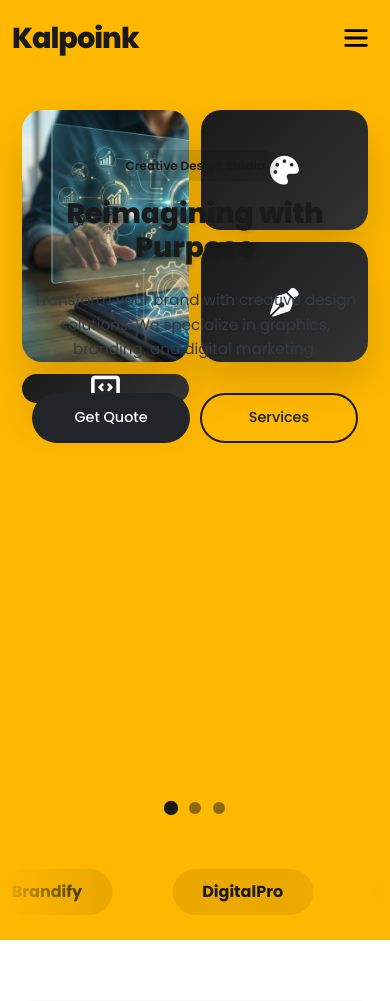
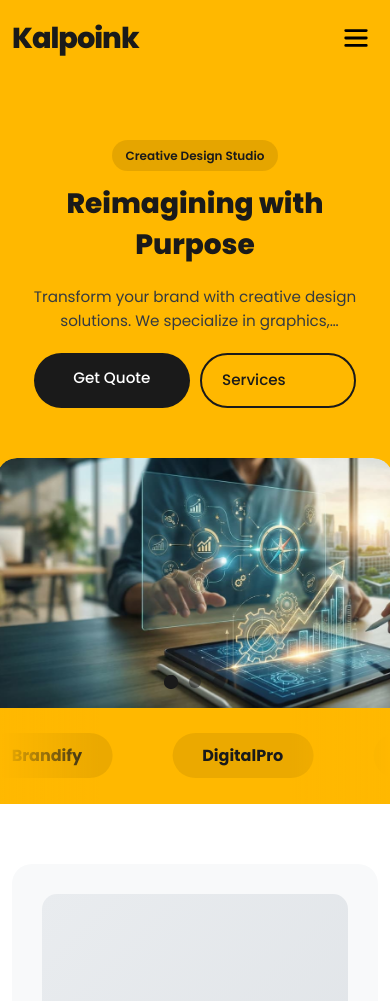
Before and after one commit to sukanta481/kalpaink, a PHP site: page /kalpoink/ in a window 390 px wide. Shown: the top 1001 px of the page. Run offline with PHP 8.4, Linux system fonts and the light colour scheme; some libraries are stand-ins or nearby versions.

Commit message:
fixed grid of hero section

```diff
--- a/assets/css/style.css
+++ b/assets/css/style.css
@@ -125,6 +125,116 @@ img {
 
 ul {
     list-style: none;
+}
+
+/* ================================
+   CUSTOM CURSOR (Desktop Only)
+================================ */
+@media (min-width: 992px) {
+    body {
+        cursor: none;
+    }
+
+    a,
+    button,
+    .btn,
+    [role="button"] {
+        cursor: none;
+    }
+}
+
+.custom-cursor {
+    display: none;
+    pointer-events: none;
+    position: fixed;
+    top: 0;
+    left: 0;
+    z-index: 99999;
+    mix-blend-mode: difference;
+}
+
+@media (min-width: 992px) {
+    .custom-cursor {
+        display: block;
+    }
+}
+
+.cursor-dot {
+    position: fixed;
+    width: 8px;
+    height: 8px;
+    background-color: var(--white);
+    border-radius: 50%;
+    transform: translate(-50%, -50%);
+    transition: width 0.3s ease, height 0.3s ease, background-color 0.3s ease;
+    pointer-events: none;
+}
+
+.cursor-circle {
+    position: fixed;
+    width: 0;
+    height: 0;
+    background-color: var(--white);
+    border-radius: 50%;
+    transform: translate(-50%, -50%);
+    transition: all 0.4s cubic-bezier(0.25, 0.46, 0.45, 0.94);
+    pointer-events: none;
+    display: flex;
+    align-items: center;
+    justify-content: center;
+    opacity: 0;
+}
+
+.cursor-circle span {
+    font-size: 0.75rem;
+    font-weight: 700;
+    color: var(--black);
+    text-transform: uppercase;
+    letter-spacing: 1px;
+    opacity: 0;
+    transition: opacity 0.3s ease 0.1s;
+    white-space: nowrap;
+}
+
+/* Cursor hover state on hero images */
+body.cursor-hover .cursor-dot {
+    width: 0;
+    height: 0;
+    opacity: 0;
+}
+
+body.cursor-hover .cursor-circle {
+    width: 100px;
+    height: 100px;
+    opacity: 1;
+}
+
+body.cursor-hover .cursor-circle span {
+    opacity: 1;
+}
+
+/* ================================
+   TEXT REVEAL ANIMATION
+================================ */
+.hero-title {
+    overflow: hidden;
+}
+
+.hero-title .word {
+    display: inline-block;
+    overflow: hidden;
+}
+
+.hero-title .word-inner {
+    display: inline-block;
+    transform: translateY(100%);
+    opacity: 0;
+}
+
+/* When animation completes */
+.hero-title.revealed .word-inner {
+    transform: translateY(0);
+    opacity: 1;
 }
 
 /* ================================
@@ -1924,178 +2034,145 @@ textarea.form-control {
 
 @media (max-width: 767.98px) {
 
-    /* Mobile Hero - Image Behind Text Layout */
+    /* ========================================
+       MOBILE HERO - STACK & SIMPLIFY LAYOUT
+    ======================================== */
+
     .hero-section {
-        min-height: 100vh;
+        min-height: auto;
         padding-top: 80px;
-    }
-
+        padding-bottom: 0;
+    }
+
+    .min-vh-hero {
+        min-height: auto;
+        padding: 40px 0 0;
+    }
+
+    /* Stack columns with flex */
     .hero-section .carousel-item .row {
         flex-direction: column;
+    }
+
+    /* Text column comes first */
+    .hero-text-col {
+        order: 1;
         position: relative;
-    }
-
-    .hero-section .carousel-item .col-lg-6:first-child {
+        z-index: 2;
+    }
+
+    /* Visual column comes last (below text) */
+    .hero-visual-col {
         order: 2;
         position: relative;
-        z-index: 2;
-    }
-
-    .hero-section .carousel-item .col-lg-6:last-child {
-        order: 1;
-        position: absolute;
-        top: 0;
-        left: 0;
-        right: 0;
-        bottom: 0;
-        z-index: 1;
-        pointer-events: none;
-    }
-
-    .min-vh-hero {
-        min-height: calc(100vh - 80px);
-        position: relative;
-    }
-
+        margin-top: 30px;
+    }
+
+    /* Hero content - centered text */
     .hero-content {
         text-align: center;
-        padding: 60px 20px 100px;
-        position: relative;
-        z-index: 2;
-    }
-
+        padding: 30px 20px 20px;
+    }
+
+    /* Large headline */
     .hero-title {
-        font-size: 2.2rem;
-        text-shadow: 2px 2px 4px rgba(0, 0, 0, 0.1);
-    }
-
+        font-size: 2.5rem;
+        line-height: 1.1;
+        margin-bottom: 15px;
+    }
+
+    /* Subtitle - max 2 lines */
     .hero-subtitle {
+        font-size: 0.95rem;
         max-width: 100%;
-        margin-left: auto;
-        margin-right: auto;
-    }
-
+        margin: 0 auto 20px;
+        line-clamp: 2;
+        -webkit-line-clamp: 2;
+        -webkit-box-orient: vertical;
+        display: -webkit-box;
+        overflow: hidden;
+    }
+
+    /* ========================================
+       MOBILE BUTTONS - SIDE BY SIDE, 50% EACH
+    ======================================== */
     .hero-buttons {
-        flex-direction: column;
-        gap: 12px;
+        display: flex;
+        flex-direction: row;
+        gap: 10px;
         justify-content: center;
-    }
-
-    .hero-buttons .btn {
-        width: 100%;
-        max-width: 300px;
-        margin: 0 auto;
-        padding: 16px 28px;
-    }
-
-    /* Mobile Hero Image as Background */
-    .hero-image {
-        position: absolute;
-        top: 0;
-        left: 0;
-        right: 0;
-        bottom: 0;
-        margin: 0;
-        display: flex;
-        align-items: center;
-        justify-content: center;
-        overflow: hidden;
-    }
-
-    .placeholder-image.hero {
-        width: 100%;
-        height: 100%;
-        border-radius: 0;
-        opacity: 0.4;
-    }
-
-    /* Hide second button on mobile like reference */
-    .hero-buttons .btn:last-child {
-        display: none;
-    }
-
-    .hero-section .carousel-indicators {
-        bottom: 30px;
-        z-index: 10;
-    }
-
-    .hero-section .carousel-indicators button {
-        background-color: var(--black);
-    }
-
-    /* Hide hero carousel arrows on mobile - users can swipe */
-    .hero-nav {
-        display: none !important;
-    }
-
-    /* Hero Title - Make it HUGE on mobile */
-    .hero-title {
-        font-size: 2.8rem;
-        line-height: 1.1;
-    }
-
-    /* Hero Subtitle - Keep it short */
-    .hero-subtitle {
-        font-size: 1rem;
-        max-width: 100%;
-        margin-left: auto;
-        margin-right: auto;
-        display: -webkit-box;
-        -webkit-line-clamp: 3;
-        -webkit-box-orient: vertical;
-        overflow: hidden;
-    }
-
-    /* Hero Column Order - Text first, then Image */
-    .hero-text-col {
-        order: 1;
-    }
-
-    .hero-visual-col {
-        order: 2;
-        margin-top: 30px;
-    }
-
-    /* Hero Buttons - Side by Side on Mobile */
-    .hero-buttons {
-        flex-direction: row;
-        justify-content: center;
-        gap: 10px;
+        background: transparent !important;
     }
 
     .hero-buttons .btn {
         flex: 1;
-        max-width: 160px;
-        padding: 12px 16px;
-        font-size: 0.9rem;
-    }
-
-    /* Show both buttons on mobile */
+        max-width: 48%;
+        padding: 14px 20px;
+        font-size: 0.95rem;
+        border-radius: 30px;
+        background-color: var(--black) !important;
+        color: var(--white) !important;
+        border: none !important;
+    }
+
     .hero-buttons .btn:last-child {
-        display: inline-block;
-    }
-
-    /* Mobile Masonry Grid - Smaller */
+        display: inline-flex !important;
+        background-color: transparent !important;
+        color: var(--black) !important;
+        border: 2px solid var(--black) !important;
+    }
+
+    /* ========================================
+       MOBILE MASONRY - SHOW ONLY 1 IMAGE
+    ======================================== */
     .hero-masonry {
-        grid-template-rows: repeat(2, 120px);
-        gap: 12px;
-        padding: 10px;
-    }
-
-    .masonry-item.item-1 {
-        grid-row: span 2;
-    }
-
-    .masonry-placeholder {
-        font-size: 1.8rem;
-    }
-
-    /* Stop floating animations on mobile for performance */
-    .masonry-item.item-1,
+        display: block;
+        padding: 0;
+        margin: 0 -15px;
+    }
+
+    /* Hide items 2, 3, 4 - keep only the main image */
     .masonry-item.item-2,
     .masonry-item.item-3,
     .masonry-item.item-4 {
+        display: none !important;
+    }
+
+    /* Show only item 1 - full width at bottom */
+    .masonry-item.item-1 {
+        display: block;
+        width: 100%;
+        height: 250px;
+        border-radius: 20px 20px 0 0;
         animation: none;
+        box-shadow: none;
+    }
+
+    .masonry-item.item-1 img {
+        width: 100%;
+        height: 100%;
+        object-fit: cover;
+        border-radius: 20px 20px 0 0;
+    }
+
+    .masonry-placeholder {
+        font-size: 3rem;
+        border-radius: 20px 20px 0 0;
+    }
+
+    /* Hide hero nav arrows */
+    .hero-nav {
+        display: none !important;
+    }
+
+    /* Carousel indicators */
+    .hero-section .carousel-indicators {
+        bottom: 20px;
+        z-index: 10;
+    }
+
+    .hero-section .carousel-indicators button {
+        background-color: var(--black);
     }
 
     .welcome-card {
--- a/assets/js/main.js
+++ b/assets/js/main.js
@@ -33,6 +33,12 @@ document.addEventListener('DOMContentLoaded', function () {
 
     // Mouse parallax effect for hero masonry
     initParallaxEffect();
+
+    // Custom cursor (Desktop only)
+    initCustomCursor();
+
+    // GSAP Text reveal animation
+    initTextReveal();
 });
 
 /**
@@ -441,3 +447,119 @@ function initParallaxEffect() {
         });
     });
 }
+
+/**
+ * Custom Cursor (Desktop Only)
+ * Small dot that expands to "View Work" on hero image hover
+ */
+function initCustomCursor() {
+    // Only run on desktop
+    if (window.innerWidth < 992) return;
+
+    const cursorDot = document.querySelector('.cursor-dot');
+    const cursorCircle = document.querySelector('.cursor-circle');
+
+    if (!cursorDot || !cursorCircle) return;
+
+    // Move cursor with mouse
+    document.addEventListener('mousemove', function (e) {
+        cursorDot.style.left = e.clientX + 'px';
+        cursorDot.style.top = e.clientY + 'px';
+        cursorCircle.style.left = e.clientX + 'px';
+        cursorCircle.style.top = e.clientY + 'px';
+    });
+
+    // Expand cursor on hero masonry hover
+    const hoverTargets = document.querySelectorAll('.masonry-item, .hero-masonry');
+
+    hoverTargets.forEach(target => {
+        target.addEventListener('mouseenter', function () {
+            document.body.classList.add('cursor-hover');
+        });
+
+        target.addEventListener('mouseleave', function () {
+            document.body.classList.remove('cursor-hover');
+        });
+    });
+
+    // Hide cursor when leaving window
+    document.addEventListener('mouseleave', function () {
+        cursorDot.style.opacity = '0';
+        cursorCircle.style.opacity = '0';
+    });
+
+    document.addEventListener('mouseenter', function () {
+        cursorDot.style.opacity = '1';
+    });
+}
+
+/**
+ * GSAP Text Reveal Animation
+ * Words slide up one by one from behind a mask
+ */
+function initTextReveal() {
+    // Check if GSAP is loaded
+    if (typeof gsap === 'undefined') {
+        console.warn('GSAP not loaded, skipping text reveal animation');
+        return;
+    }
+
+    const heroTitles = document.querySelectorAll('.hero-title');
+
+    heroTitles.forEach((title, index) => {
+        // Get original text and wrap each word
+        const text = title.textContent.trim();
+        const words = text.split(' ');
+
+        // Clear and rebuild with wrapped words
+        title.innerHTML = words.map(word =>
+            `<span class="word"><span class="word-inner">${word}</span></span>`
+        ).join(' ');
+
+        // Only animate the first (visible) slide immediately
+        if (index === 0) {
+            const wordInners = title.querySelectorAll('.word-inner');
+
+            // GSAP animation for each word
+            gsap.to(wordInners, {
+                y: 0,
+                opacity: 1,
+                duration: 0.8,
+                stagger: 0.15,
+                ease: "power3.out",
+                delay: 0.3,
+                onComplete: () => {
+                    title.classList.add('revealed');
+                }
+            });
+        }
+    });
+
+    // Re-animate on slide change
+    const heroCarousel = document.getElementById('heroCarousel');
+    if (heroCarousel) {
+        heroCarousel.addEventListener('slid.bs.carousel', function (event) {
+            const activeSlide = event.relatedTarget;
+            const title = activeSlide.querySelector('.hero-title');
+
+            if (title) {
+                const wordInners = title.querySelectorAll('.word-inner');
+
+                // Reset and animate
+                gsap.fromTo(wordInners,
+                    { y: '100%', opacity: 0 },
+                    {
+                        y: 0,
+                        opacity: 1,
+                        duration: 0.8,
+                        stagger: 0.15,
+                        ease: "power3.out",
+                        onComplete: () => {
+                            title.classList.add('revealed');
+                        }
+                    }
+                );
+            }
+        });
+    }
+}
--- a/includes/footer.php
+++ b/includes/footer.php
@@ -97,6 +97,9 @@
     <!-- AOS Animation Library -->
     <script src="https://unpkg.com/aos@2.3.1/dist/aos.js"></script>
 
+    <!-- GSAP Animation Library -->
+    <script src="https://cdnjs.cloudflare.com/ajax/libs/gsap/3.12.2/gsap.min.js"></script>
+
     <!-- Custom JS (with auto cache-busting) -->
     <script src="assets/js/main.js?v=<?php echo filemtime('assets/js/main.js'); ?>"></script>
 </body>
--- a/includes/header.php
+++ b/includes/header.php
@@ -29,6 +29,14 @@
     <link rel="stylesheet" href="assets/css/style.css?v=<?php echo filemtime('assets/css/style.css'); ?>">
 </head>
 <body>
+    <!-- Custom Cursor (Desktop Only) -->
+    <div class="custom-cursor">
+        <div class="cursor-dot"></div>
+        <div class="cursor-circle">
+            <span>View Work</span>
+        </div>
+    </div>
+
     <!-- Navbar -->
     <nav class="navbar navbar-expand-lg fixed-top">
         <div class="container">
```
